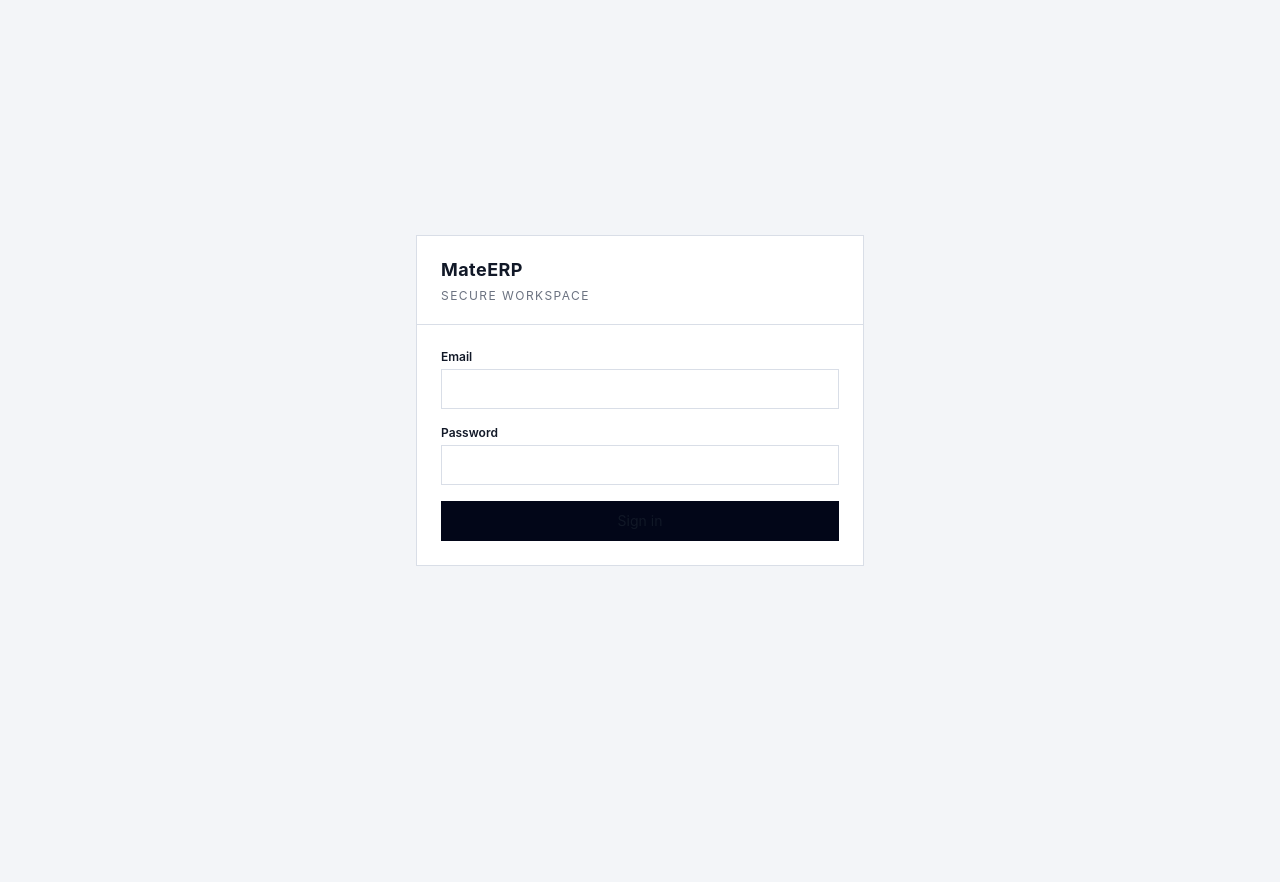
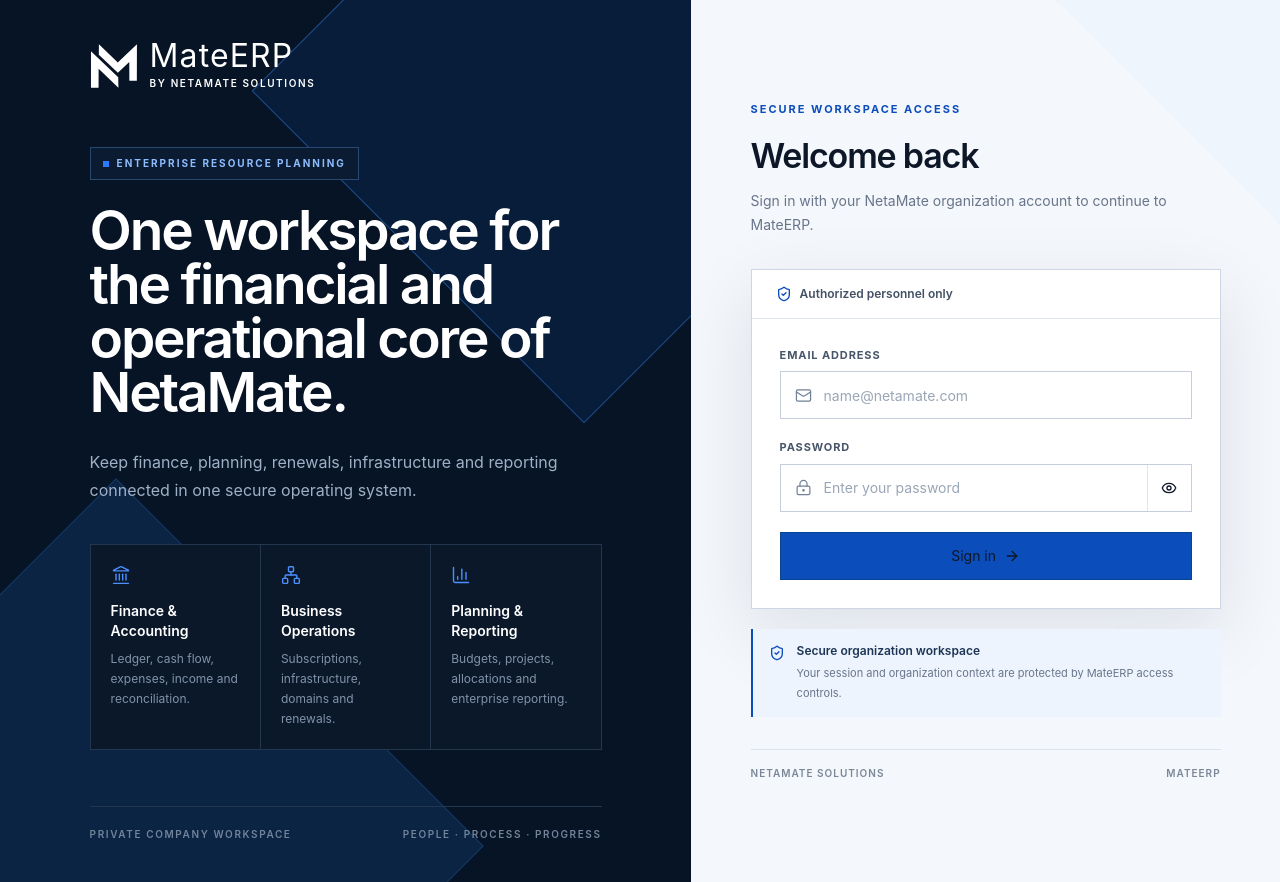
Before and after one commit to netamate/MateERP, a Next.js app in the folder frontend/: page / in a window 1280 px wide. Before the commit the page ends 800 px from the top, so only its background shows below. Built offline with nearby package versions, Linux system fonts and the light colour scheme; no server answers.

Commit message:
Redesign MateERP login experience

```diff
--- a/frontend/components/auth/login-form.tsx
+++ b/frontend/components/auth/login-form.tsx
@@ -1,14 +1,46 @@
 "use client";
 
+import {
+  ArrowRight,
+  BarChart3,
+  Eye,
+  EyeOff,
+  Landmark,
+  LockKeyhole,
+  Mail,
+  Network,
+  ShieldCheck,
+} from "lucide-react";
 import { useState, type FormEvent } from "react";
+
+import { MateERPBrand } from "@/components/brand/mateerp-brand";
 
 type LoginFormProps = {
   onSubmit: (email: string, password: string) => Promise<void>;
 };
 
+const workspaceAreas = [
+  {
+    title: "Finance & Accounting",
+    description: "Ledger, cash flow, expenses, income and reconciliation.",
+    icon: Landmark,
+  },
+  {
+    title: "Business Operations",
+    description: "Subscriptions, infrastructure, domains and renewals.",
+    icon: Network,
+  },
+  {
+    title: "Planning & Reporting",
+    description: "Budgets, projects, allocations and enterprise reporting.",
+    icon: BarChart3,
+  },
+];
+
 export function LoginForm({ onSubmit }: LoginFormProps) {
   const [email, setEmail] = useState("");
   const [password, setPassword] = useState("");
+  const [showPassword, setShowPassword] = useState(false);
   const [error, setError] = useState("");
   const [submitting, setSubmitting] = useState(false);
 
@@ -26,49 +58,133 @@ export function LoginForm({ onSubmit }: LoginFormProps) {
   }
 
   return (
-    <main className="grid min-h-screen place-items-center bg-[var(--color-bg)] px-4">
-      <section className="w-full max-w-md border border-[var(--color-border)] bg-white">
-        <div className="border-b border-[var(--color-border)] px-6 py-5">
-          <h1 className="text-lg font-bold tracking-wide">MateERP</h1>
-          <p className="mt-1 text-xs uppercase tracking-[0.12em] text-[var(--color-text-muted)]">
-            Secure workspace
+    <main className="min-h-screen bg-[#f4f7fb] lg:grid lg:grid-cols-[minmax(0,1.08fr)_minmax(480px,0.92fr)]">
+      <section className="relative hidden min-h-screen overflow-hidden bg-[#071426] text-white lg:flex lg:flex-col">
+        <div className="pointer-events-none absolute inset-0 login-grid-dark opacity-35" />
+        <div className="pointer-events-none absolute -right-32 -top-36 h-[470px] w-[470px] border border-[#1d4f8f] bg-[#0a2e5c]/35 rotate-45" />
+        <div className="pointer-events-none absolute -bottom-56 -left-36 h-[520px] w-[520px] border border-[#123967] bg-[#0b2444] rotate-45" />
+
+        <div className="relative z-10 flex min-h-screen flex-col px-[7vw] py-10">
+          <MateERPBrand
+            className="text-white"
+            heading
+            logoClassName="h-11 w-12 shrink-0"
+            subtitle="by NetaMate Solutions"
+            wordmarkClassName="text-[32px] tracking-[0.035em]"
+          />
+
+          <div className="my-auto max-w-2xl py-14">
+            <div className="mb-6 inline-flex items-center gap-2 border border-[#27496f] bg-[#0b1c32] px-3 py-2 text-[10px] font-bold uppercase tracking-[0.2em] text-[#8ebdff]">
+              <span className="h-1.5 w-1.5 bg-[#2e78ff]" />
+              Enterprise Resource Planning
+            </div>
+
+            <h2 className="max-w-xl text-[clamp(42px,4.3vw,68px)] font-semibold leading-[0.98] tracking-[-0.04em]">
+              One workspace for the financial and operational core of NetaMate.
+            </h2>
+            <p className="mt-7 max-w-xl text-base leading-7 text-[#9fb0c6]">
+              Keep finance, planning, renewals, infrastructure and reporting connected in one secure operating system.
+            </p>
+
+            <div className="mt-10 grid max-w-2xl gap-px border border-[#24364e] bg-[#24364e] xl:grid-cols-3">
+              {workspaceAreas.map(({ title, description, icon: Icon }) => (
+                <div className="bg-[#0a182a] p-5" key={title}>
+                  <Icon className="text-[#4b8fff]" size={20} strokeWidth={1.7} />
+                  <div className="mt-4 text-sm font-semibold text-white">{title}</div>
+                  <p className="mt-2 text-xs leading-5 text-[#8293aa]">{description}</p>
+                </div>
+              ))}
+            </div>
+          </div>
+
+          <div className="relative z-10 flex items-center justify-between border-t border-[#24364e] pt-5 text-[10px] font-semibold uppercase tracking-[0.16em] text-[#72839a]">
+            <span>Private company workspace</span>
+            <span>People · Process · Progress</span>
+          </div>
+        </div>
+      </section>
+
+      <section className="relative flex min-h-screen items-center justify-center overflow-hidden px-5 py-10 sm:px-8 lg:px-12">
+        <div className="pointer-events-none absolute inset-0 login-grid-light opacity-70" />
+        <div className="pointer-events-none absolute right-0 top-0 h-56 w-56 border-b border-l border-[#d7e4f4] bg-[#eef5fd] [clip-path:polygon(100%_0,100%_100%,0_0)]" />
+
+        <div className="relative z-10 w-full max-w-[470px]">
+          <MateERPBrand
+            className="mb-10 text-[#091a31] lg:hidden"
+            heading
+            logoClassName="h-10 w-11 shrink-0 text-[#0b4dbb]"
+            subtitle="by NetaMate Solutions"
+            wordmarkClassName="text-[29px] tracking-[0.035em]"
+          />
+
+          <div className="mb-8">
+            <div className="mb-3 text-[11px] font-bold uppercase tracking-[0.18em] text-[#0b4dbb]">
+              Secure workspace access
+            </div>
+            <h2 className="text-[34px] font-semibold tracking-[-0.035em] text-[#0d1727]">Welcome back</h2>
+            <p className="mt-2 text-sm leading-6 text-[#68758a]">
+              Sign in with your NetaMate organization account to continue to MateERP.
             </p>
           </div>
 
-        <form className="space-y-4 px-6 py-6" onSubmit={handleSubmit}>
+          <section className="border border-[#cdd6e2] bg-white shadow-[0_24px_70px_rgba(20,44,77,0.10)]">
+            <div className="border-b border-[#e1e6ed] px-6 py-4">
+              <div className="flex items-center gap-2 text-xs font-semibold text-[#445066]">
+                <ShieldCheck className="text-[#0b4dbb]" size={16} />
+                Authorized personnel only
+              </div>
+            </div>
+
+            <form className="space-y-5 px-6 py-6 sm:px-7 sm:py-7" onSubmit={handleSubmit}>
               <div>
-            <label className="mb-1 block text-xs font-semibold" htmlFor="email">
-              Email
+                <label className="mb-2 block text-[11px] font-bold uppercase tracking-[0.08em] text-[#475569]" htmlFor="email">
+                  Email address
                 </label>
+                <div className="group flex h-12 items-center border border-[#c5ceda] bg-white focus-within:border-[#0b4dbb] focus-within:shadow-[inset_3px_0_0_#0b4dbb]">
+                  <Mail className="ml-3.5 shrink-0 text-[#718096] group-focus-within:text-[#0b4dbb]" size={17} strokeWidth={1.7} />
                   <input
                     autoComplete="email"
-              className="h-10 w-full border border-[var(--color-border)] px-3 text-sm outline-none focus:border-slate-700"
+                    className="h-full min-w-0 flex-1 border-0 bg-transparent px-3 text-sm outline-none placeholder:text-[#9aa6b5]"
                     id="email"
                     onChange={(event) => setEmail(event.target.value)}
+                    placeholder="name@netamate.com"
                     required
                     type="email"
                     value={email}
                   />
                 </div>
+              </div>
 
               <div>
-            <label className="mb-1 block text-xs font-semibold" htmlFor="password">
+                <label className="mb-2 block text-[11px] font-bold uppercase tracking-[0.08em] text-[#475569]" htmlFor="password">
                   Password
                 </label>
+                <div className="group flex h-12 items-center border border-[#c5ceda] bg-white focus-within:border-[#0b4dbb] focus-within:shadow-[inset_3px_0_0_#0b4dbb]">
+                  <LockKeyhole className="ml-3.5 shrink-0 text-[#718096] group-focus-within:text-[#0b4dbb]" size={17} strokeWidth={1.7} />
                   <input
                     autoComplete="current-password"
-              className="h-10 w-full border border-[var(--color-border)] px-3 text-sm outline-none focus:border-slate-700"
+                    className="h-full min-w-0 flex-1 border-0 bg-transparent px-3 text-sm outline-none placeholder:text-[#9aa6b5]"
                     id="password"
                     onChange={(event) => setPassword(event.target.value)}
+                    placeholder="Enter your password"
                     required
-              type="password"
+                    type={showPassword ? "text" : "password"}
                     value={password}
                   />
+                  <button
+                    aria-label={showPassword ? "Hide password" : "Show password"}
+                    className="grid h-full w-11 shrink-0 place-items-center border-l border-[#e1e6ed] text-[#718096] hover:bg-[#f7f9fc] hover:text-[#0b4dbb]"
+                    onClick={() => setShowPassword((value) => !value)}
+                    type="button"
+                  >
+                    {showPassword ? <EyeOff size={16} /> : <Eye size={16} />}
+                  </button>
+                </div>
               </div>
 
               {error ? (
                 <div
-              className="border border-red-300 bg-red-50 px-3 py-2 text-sm text-red-800"
+                  className="border border-[#efb4b4] bg-[#fff6f6] px-3.5 py-3 text-sm text-[#a51d1d]"
                   role="alert"
                 >
                   {error}
@@ -76,13 +192,31 @@ export function LoginForm({ onSubmit }: LoginFormProps) {
               ) : null}
 
               <button
-            className="h-10 w-full border border-slate-950 bg-slate-950 px-4 text-sm font-semibold text-white disabled:opacity-60"
+                className="group flex h-12 w-full items-center justify-center gap-2 border border-[#0a438f] bg-[#0b4dbb] px-4 text-sm font-bold text-white transition-colors hover:bg-[#083b8c] disabled:opacity-60"
                 disabled={submitting}
                 type="submit"
               >
                 {submitting ? "Signing in..." : "Sign in"}
+                {!submitting ? <ArrowRight className="transition-transform group-hover:translate-x-0.5" size={16} /> : null}
               </button>
             </form>
+          </section>
+
+          <div className="mt-5 flex items-start gap-3 border-l-2 border-[#0b4dbb] bg-[#edf4fd] px-4 py-3.5">
+            <ShieldCheck className="mt-0.5 shrink-0 text-[#0b4dbb]" size={16} />
+            <div>
+              <div className="text-xs font-semibold text-[#1d3555]">Secure organization workspace</div>
+              <p className="mt-1 text-[11px] leading-5 text-[#68758a]">
+                Your session and organization context are protected by MateERP access controls.
+              </p>
+            </div>
+          </div>
+
+          <div className="mt-8 flex items-center justify-between border-t border-[#dce3ec] pt-4 text-[10px] font-semibold uppercase tracking-[0.1em] text-[#7a8798]">
+            <span>NetaMate Solutions</span>
+            <span>MateERP</span>
+          </div>
+        </div>
       </section>
     </main>
   );
```
Lines whose indentation alone changed are shown as unchanged.
